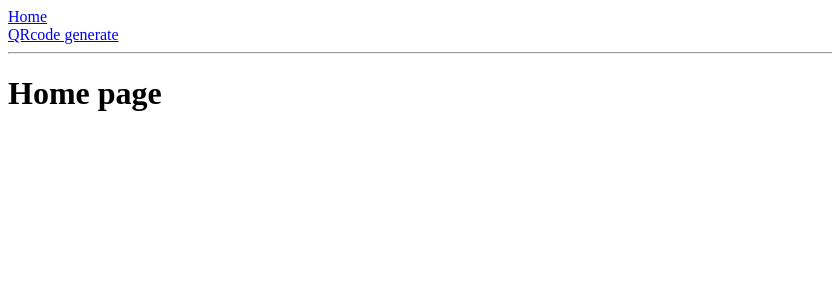
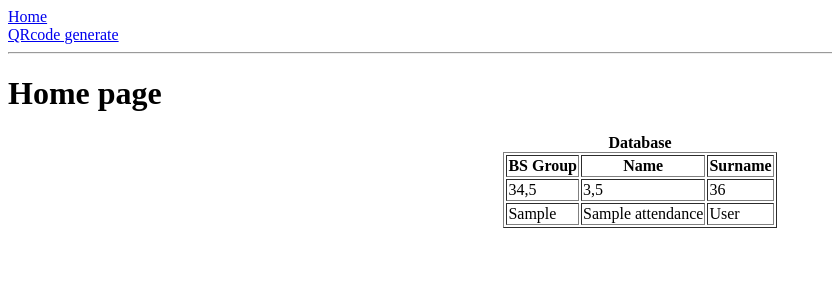
Before and after one commit to lenargum/Automated-Attendance-Monitoring-System, a Flask app: page / in a window 1280 px wide. Shown: the top 300 px of the page, without its empty margins (0-832 px from the left). Run offline with Flask 2, Linux system fonts and the light colour scheme; tables that the repository leaves empty hold one stand-in row (values such as "Sample post").

Commit message:
attendance table displaying at home page

```diff
--- a/app/routes.py
+++ b/app/routes.py
@@ -8,7 +8,8 @@ from app import models
 @app.route("/")
 @app.route("/index")
 def index():
-    return render_template("index.html")
+    attendance = models.Attendance.query.all()
+    return render_template("index.html", attendance=attendance)
 
 
 @app.route("/qrcode_generate")
@@ -48,6 +49,7 @@ def add_student():
 @app.route("/data")
 def show_db():
     students = models.Student.query.all()
+    print(students)
     return render_template('view.html', students=[st.serialize() for st in students])
 
 
--- a/app/templates/index.html
+++ b/app/templates/index.html
@@ -2,4 +2,16 @@
 
 {% block content %}
     <h1>Home page</h1>
+  <table align="center" border="1">
+   <caption><b>Database</b></caption>
+   <tr>
+    <th>BS Group</th>
+    <th>Name</th>
+    <th>Surname</th>
+   </tr>
+  {% for at in attendance %}
+   <tr><td>34,5</td><td>3,5</td><td>36</td></tr>
+   <tr><td>{{at.bs_group}}</td><td>{{at.name}}</td><td>{{at.surname}}</td></tr>
+  {% endfor %}
+  </table>
 {% endblock %}
```
